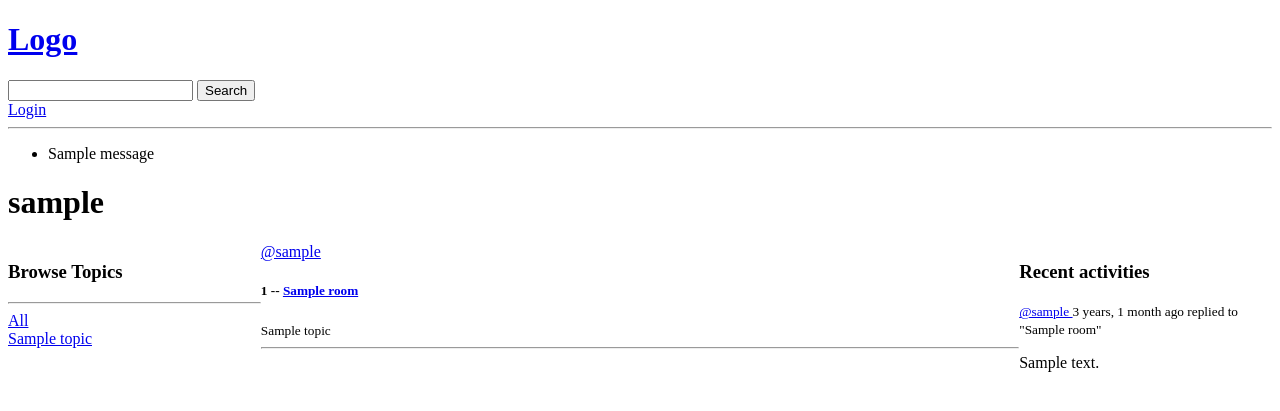
After one commit to Kasse-Dembele/django_study_budd, a Django app: page /user/1 in a window 1280 px wide. The commit adds this page. Shown: the top 411 px of the page. Run offline with Django 4.2, Linux system fonts and the light colour scheme; tables that the repository leaves empty hold one stand-in row (values such as "Sample post"); one stand-in notice (Sample message) is shown.

Commit message:
feat(core): a user can delete message an see others user profile

```diff
--- a/study_bud/core/models.py
+++ b/study_bud/core/models.py
@@ -16,8 +16,12 @@ class Room(models.Model):
     topic = models.ForeignKey(Topic, on_delete=models.SET_NULL, null=True)
     name = models.CharField(max_length=200)
     description = models.TextField(null=True, blank=True)
+    participants = models.ManyToManyField(User, related_name="participants", blank=True)
     updated = models.DateTimeField(auto_now=True)
     created = models.DateTimeField(auto_now_add=True)
+
+    class Meta:
+        ordering = ["-updated", "-created"]
 
     def __str__(self):
         return str(self.name)
@@ -29,3 +33,9 @@ class Message(models.Model):
     body = models.TextField()
     updated = models.DateTimeField(auto_now=True)
     created = models.DateTimeField(auto_now_add=True)
+
+    class Meta:
+        ordering = ["-updated", "-created"]
+
+    def __str__(self):
+        return self.body[:50]
--- /dev/null
+++ b/study_bud/core/templates/core/activity_component.html
@@ -0,0 +1,9 @@
+<div>
+    <h3>Recent activities</h3>
+    {% for message in room_messages  %}
+        <small><a href="{% url 'core:user-profile' message.user.id %}">@{{message.user}} </a>{{message.created|timesince}} ago </small>
+        <small>replied to "{{message.room}}" </small>
+        <p>{{message}}</p>
+
+    {% endfor %}
+</div>
--- /dev/null
+++ b/study_bud/core/templates/core/feed_component.html
@@ -0,0 +1,15 @@
+<div>
+
+    {% for room in rooms %}
+        <div>
+            {% if request.user == room.host %}
+                <a href="{% url 'core:edit-room' room.id %}">Edit Room</a>
+                <a href="{% url 'core:delete-room' room.id %}">Delete Room</a>
+            {% endif %}
+            <a href="{% url 'core:user-profile' room.host.id%}">@{{room.host.username}}</a>
+            <h5>{{room.id}} -- <a href="{% url 'core:room' room.id %}">{{room.name}}</a></h5>
+            <small>{{room.topic.name}}</small>
+            <hr>
+        </div>
+    {% endfor %}
+</div>
--- /dev/null
+++ b/study_bud/core/templates/core/profile.html
@@ -0,0 +1,23 @@
+{% extends 'main.html'%};
+{% block content %}
+    <style>
+        .profile-container{
+           display: grid;
+           grid-template-columns: 1fr 3fr 1fr;
+        }
+    </style>
+    <h1>
+        {{user.username}}
+    </h1>
+    <div class="profile-container">
+        <div>
+            {% include 'core/topics_component.html' %}
+        </div>
+        <div>
+            {% include 'core/feed_component.html'%}
+        </div>
+        <div>
+            {% include 'core/activity_component.html'%}
+        </div>
+    </div>
+{% endblock %}
--- /dev/null
+++ b/study_bud/core/templates/core/topics_component.html
@@ -0,0 +1,13 @@
+<div>
+    <h3>Browse Topics</h3>
+    <hr>
+    <div>
+        <a href="{% url 'core:home' %}">All</a>
+    </div>
+    {% for topic in topics %}
+        <div>
+            <a href="{% url 'core:home' %}?q={{topic.name}}">{{topic.name}}</a>
+        </div>
+
+    {% endfor %}
+</div>
--- a/study_bud/core/urls.py
+++ b/study_bud/core/urls.py
@@ -8,8 +8,10 @@ urlpatterns = [
     path("login", views.sign_in, name="login"),
     path("logout", views.log_out, name="logout"),
     path("register", views.sign_up, name="register"),
+    path("user/<int:pk>", views.user_profile, name="user-profile"),
     path("room/<int:pk>", views.room, name="room"),
     path("room/new", views.create_room, name="create-room"),
     path("room/<int:pk>/", views.edit_room, name="edit-room"),
     path("room/<int:pk>/delete/", views.delete_room, name="delete-room"),
+    path("message/<int:pk>/delete/", views.delete_message, name="delete-message"),
 ]
--- a/study_bud/core/views.py
+++ b/study_bud/core/views.py
@@ -12,7 +12,7 @@ from django.contrib.auth.forms import UserCreationForm
 
 
 def home(request):
-    q = request.GET.get("q", 0)
+    q = request.GET.get("q", "")
     rooms = Room.objects.all()
     topics = Topic.objects.all()
     if q:
@@ -21,22 +21,32 @@ def home(request):
             | Q(name__icontains=q)
             | Q(description__icontains=q)
         )
+    room_messages = Message.objects.filter(Q(room__topic__name__icontains=q))
     rooms_count = rooms.count()
-    context = {"rooms": rooms, "topics": topics, "rooms_count": rooms_count}
+    context = {
+        "rooms": rooms,
+        "topics": topics,
+        "rooms_count": rooms_count,
+        "room_messages": room_messages,
+    }
     return render(request, "core/home.html", context)
 
 
 def room(request, pk):
     room = Room.objects.get(id=pk)
-    room_messages = room.message_set.all().order_by('-created')
+    room_messages = room.message_set.all().order_by("-created")
     if request.method == "POST":
-        messages = Message.objects.create(
-            user=request.user,
-            room= room,
-            body=request.POST.get("body")
+        room_messages = Message.objects.create(
+            user=request.user, room=room, body=request.POST.get("body")
         )
+        room.participants.add(request.user)
         return redirect("core:room", pk=room.id)
-    context = {"room": room, "room_messages": room_messages}
+    participants = room.participants.all()
+    context = {
+        "room": room,
+        "room_messages": room_messages,
+        "participants": participants,
+    }
     return render(request, "core/room.html", context)
 
 
@@ -117,3 +127,28 @@ def sign_up(request):
 def log_out(request):
     logout(request)
     return redirect("core:home")
+
+
+@login_required(login_url="core:login")
+def delete_message(request, pk):
+    message = Message.objects.get(id=pk)
+    if request.user != message.user:
+        return HttpResponse("Your are not allowed ")
+    if request.method == "POST":
+        message.delete()
+        return redirect("core:home")
+    return render(request, "core/delete.html", {"obj": message})
+
+
+def user_profile(request, pk):
+    user = User.objects.get(id=pk)
+    topics = Topic.objects.all()
+    rooms = user.room_set.all()
+    room_messages = user.message_set.all()
+    context = {
+        "user": user,
+        "rooms": rooms,
+        "room_messages": room_messages,
+        "topics": topics,
+    }
+    return render(request, "core/profile.html", context)
--- /dev/null
+++ b/study_bud/static/style/main.css
@@ -0,0 +1,3 @@
+body{
+    background-color: aquamarinexx;
+}
--- a/study_bud/study_bud/settings.py
+++ b/study_bud/study_bud/settings.py
@@ -117,6 +117,7 @@ USE_TZ = True
 # https://docs.djangoproject.com/en/4.1/howto/static-files/
 
 STATIC_URL = "static/"
+STATICFILES_DIRS = [BASE_DIR / "static"]
 
 # Default primary key field type
 # https://docs.djangoproject.com/en/4.1/ref/settings/#default-auto-field
--- a/study_bud/templates/main.html
+++ b/study_bud/templates/main.html
@@ -1,9 +1,11 @@
 <!DOCTYPE html>
+{% load static %}
 <html lang="en">
 <head>
     <meta charset="UTF-8">
     <meta http-equiv="X-UA-Compatible" content="IE=edge">
     <meta name="viewport" content="width=device-width, initial-scale=1.0">
+    <link rel="stylesheet" href="{% static 'style/main.css' %}">
     <title>{% block title %} {% endblock %}</title>
 </head>
 <body>
```
Also changed, not shown: study_bud/core/templates/core/home.html (+5 -29 lines), study_bud/core/templates/core/room.html (+8 -0 lines), study_bud/core/migrations/0003_room_participants.py (added).
